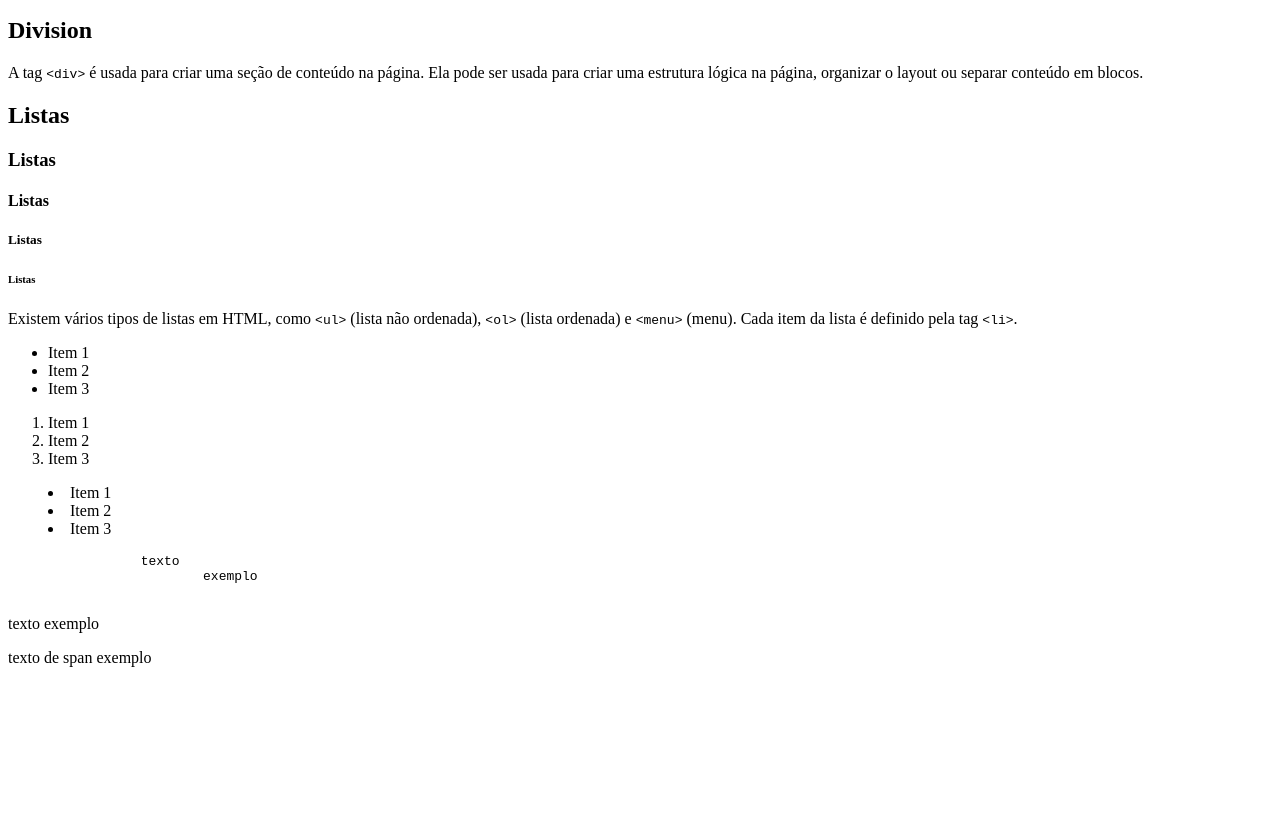
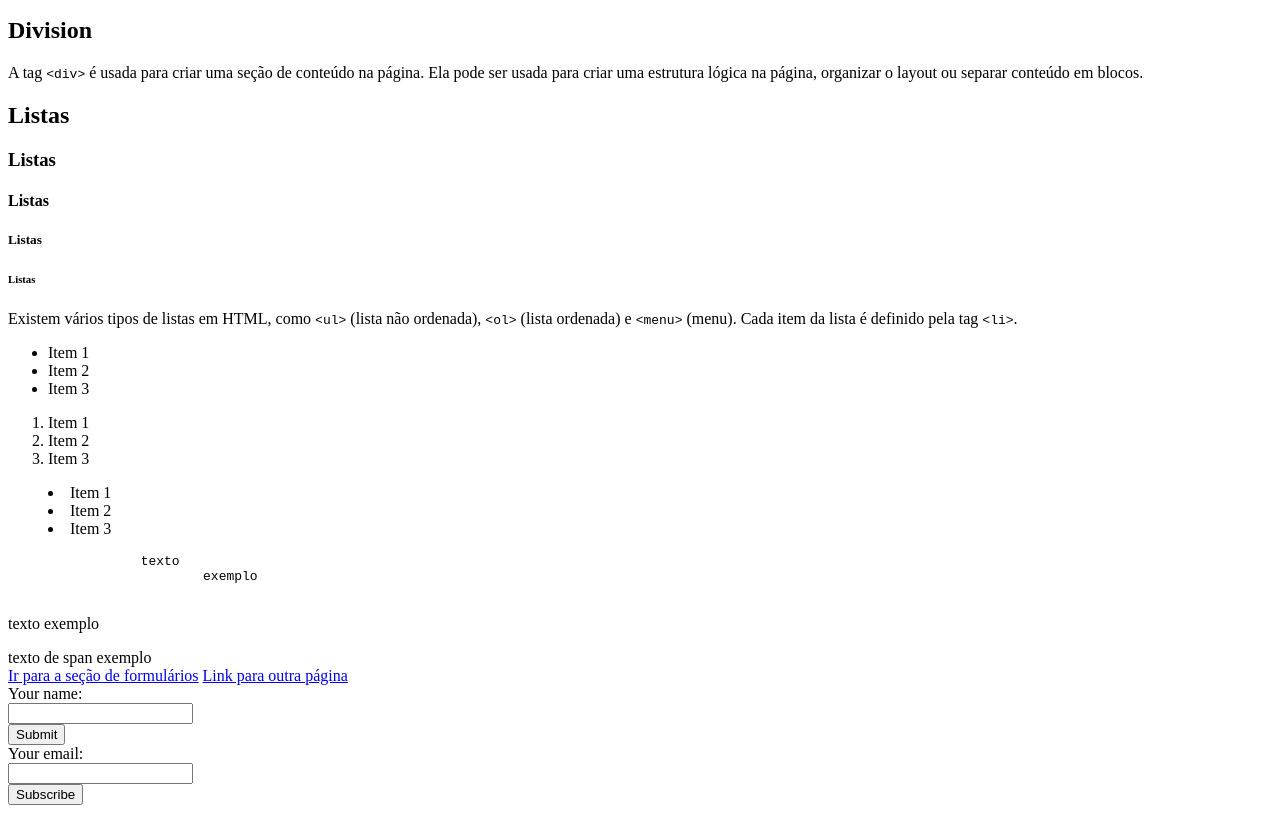
Before and after one commit to lukasdsouza/dev_web, a plain HTML site: page exercicio_3.html in a window 1280 px wide. Shown: the part 101-914 px from the top of the page. Before the commit the page ends 800 px from the top, so only its background shows below. Drawn offline with Linux system fonts and the light colour scheme.

Commit message:
exercicio_3 + forms/link

```diff
--- a/exercicio_3.html
+++ b/exercicio_3.html
@@ -98,4 +98,15 @@
    </span>
  </div>
  <div>
- 	<h2
+	 <a href="#formularios">Ir para a seção de formulários</a>
+	<a href="https://www.youtube.com/watch?v=itm2AQsH0pU">Link para outra página</a>
+	<form action="/welcome" method="get">
+		<label for="name">Your name:</label><br>
+		<input type="text" id="name" name="name"><br>
+		<input type="submit" value="Submit">
+	  </form>
+<form action="/subscribe" method="post">
+  <label for="email">Your email:</label><br>
+  <input type="email" id="email" name="email"><br>
+  <input type="submit" value="Subscribe">
+</form>
```
